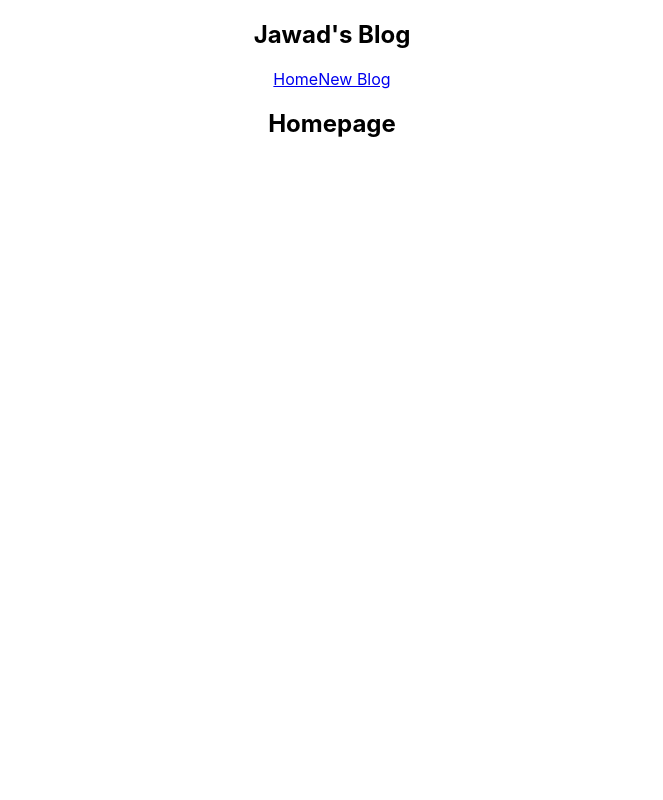
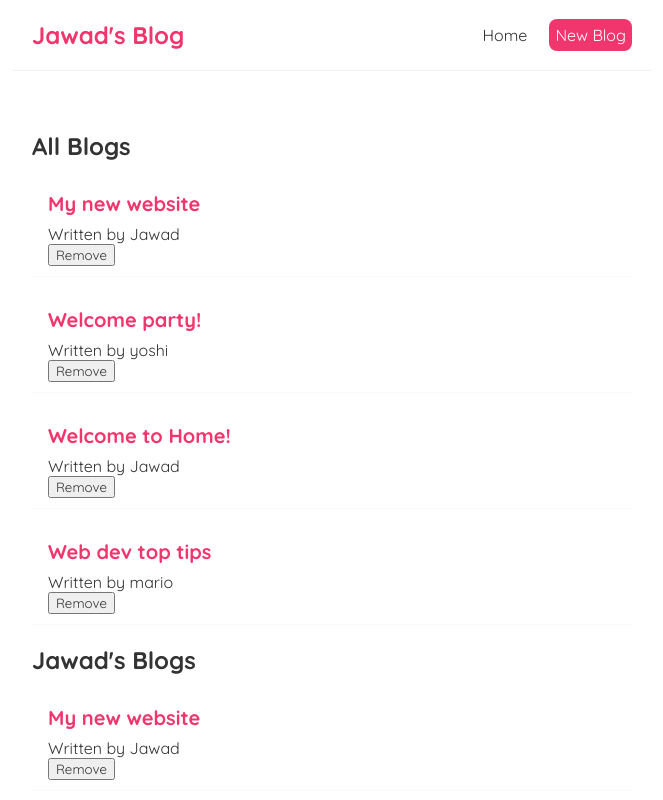
Before and after one commit to mdjawadulhasan/React-Learning-Simple-Blog-Project-, a React (Create React App) app: page / in a window 1280 px wide. Shown: the top 800 px of the page, without its empty margins (308-971 px from the left). Built offline with nearby package versions, Linux system fonts and the light colour scheme.

Commit message:
UseEffect

```diff
--- a/src/App.css
+++ /dev/null
@@ -1,38 +0,0 @@
-.App {
-  text-align: center;
-}
-
-.App-logo {
-  height: 40vmin;
-  pointer-events: none;
-}
-
-@media (prefers-reduced-motion: no-preference) {
-  .App-logo {
-    animation: App-logo-spin infinite 20s linear;
-  }
-}
-
-.App-header {
-  background-color: #282c34;
-  min-height: 100vh;
-  display: flex;
-  flex-direction: column;
-  align-items: center;
-  justify-content: center;
-  font-size: calc(10px + 2vmin);
-  color: white;
-}
-
-.App-link {
-  color: #61dafb;
-}
-
-@keyframes App-logo-spin {
-  from {
-    transform: rotate(0deg);
-  }
-  to {
-    transform: rotate(360deg);
-  }
-}
--- a/src/App.js
+++ b/src/App.js
@@ -1,4 +1,3 @@
-import "./App.css";
 import Navbar from "./navbar";
 import Home from "./home";
 
@@ -12,7 +11,7 @@
     <div className="App">
       <Navbar />
       <div className="content">
-       <Home/>
+        <Home />
       </div>
     </div>
   );
--- /dev/null
+++ b/src/BlogList.js
@@ -0,0 +1,16 @@
+const BlogList = ({ blogs, title, handleDelete }) => {
+  return (
+    <div className="blog-list">
+      <h2>{title}</h2>
+      {blogs.map((blog) => (
+        <div className="blog-preview" key={blog.id}>
+          <h2>{blog.title}</h2>
+          <p>Written by {blog.author}</p>
+          <button onClick={() => handleDelete(blog.id)}>Remove</button>
+        </div>
+      ))}
+    </div>
+  );
+};
+
+export default BlogList;
--- a/src/home.js
+++ b/src/home.js
@@ -1,7 +1,44 @@
+import { useEffect, useState } from "react";
+import BlogList from "./BlogList";
+
 const Home = () => {
+  const [blogs, setBlogs] = useState([
+    { title: "My new website", body: "lorem ipsum...", author: "Jawad", id: 1 },
+    { title: "Welcome party!", body: "lorem ipsum...", author: "yoshi", id: 2 },
+    {
+      title: "Welcome to Home!",
+      body: "lorem ipsum...",
+      author: "Jawad",
+      id: 4,
+    },
+    {
+      title: "Web dev top tips",
+      body: "lorem ipsum...",
+      author: "mario",
+      id: 3,
+    },
+  ]);
+
+  const handleDelete = (id) => {
+    const newBlogs = blogs.filter((blog) => blog.id != id);
+    setBlogs(newBlogs);
+  };
+
+
+  const [name,setName]=useState('Ishan');
+  //Fire in every render
+useEffect(()=>{
+
+},[name]);
+//addign the dependencies
+//the function will execute when the state of name changes
+
   return (
     <div className="home">
-      <h2>Homepage</h2>
+      <BlogList blogs={blogs} title="All Blogs" handleDelete={handleDelete} />
+      <BlogList blogs={blogs.filter((blog) => blog.author == "Jawad")}  title="Jawad's Blogs" />
+      <button onClick={()=>setName('Jawad')}>Change Name</button>
+      <p>{name}</p>
     </div>
   );
 };
--- a/src/index.css
+++ b/src/index.css
@@ -1,13 +1,51 @@
-body {
+@import url('https://fonts.googleapis.com/css2?family=Quicksand:wght@300;400;500;600;700&display=swap');
+
+/* base styles */
+* {
   margin: 0;
-  font-family: -apple-system, BlinkMacSystemFont, 'Segoe UI', 'Roboto', 'Oxygen',
-    'Ubuntu', 'Cantarell', 'Fira Sans', 'Droid Sans', 'Helvetica Neue',
-    sans-serif;
-  -webkit-font-smoothing: antialiased;
-  -moz-osx-font-smoothing: grayscale;
+  font-family: "Quicksand";
+  color: #333;
+}
+.navbar {
+  padding: 20px;
+  display: flex;
+  align-items: center;
+  max-width: 600px;
+  margin: 0 auto;
+  border-bottom: 1px solid #f2f2f2;
+}
+.navbar h1 {
+  color: #f1356d;
+}
+.navbar .links {
+  margin-left: auto;
+}
+.navbar a {
+  margin-left: 16px;
+  text-decoration: none;
+  padding: 6px;
+}
+.navbar a:hover {
+  color: #f1356d;
+}
+.content {
+  max-width: 600px;
+  margin: 40px auto;
+  padding: 20px;
 }
 
-code {
-  font-family: source-code-pro, Menlo, Monaco, Consolas, 'Courier New',
-    monospace;
+
+/* blog previews / list */
+.blog-preview {
+  padding: 10px 16px;
+  margin: 20px 0;
+  border-bottom: 1px solid #fafafa;
 }
+.blog-preview:hover {
+  box-shadow: 1px 3px 5px rgba(0,0,0,0.1);
+}
+.blog-preview h2 {
+  font-size: 20px;
+  color: #f1356d;
+  margin-bottom: 8px;
+}
--- a/src/navbar.js
+++ b/src/navbar.js
@@ -4,7 +4,16 @@
       <h1>Jawad's Blog</h1>
       <div className="links">
         <a href="/">Home</a>
-        <a href="/create">New Blog</a>
+        <a
+          href="/create"
+          style={{
+            color: "white",
+            backgroundColor: "#f1356d",
+            borderRadius: "8px",
+          }}
+        >
+          New Blog
+        </a>
       </div>
     </nav>
   );
```
